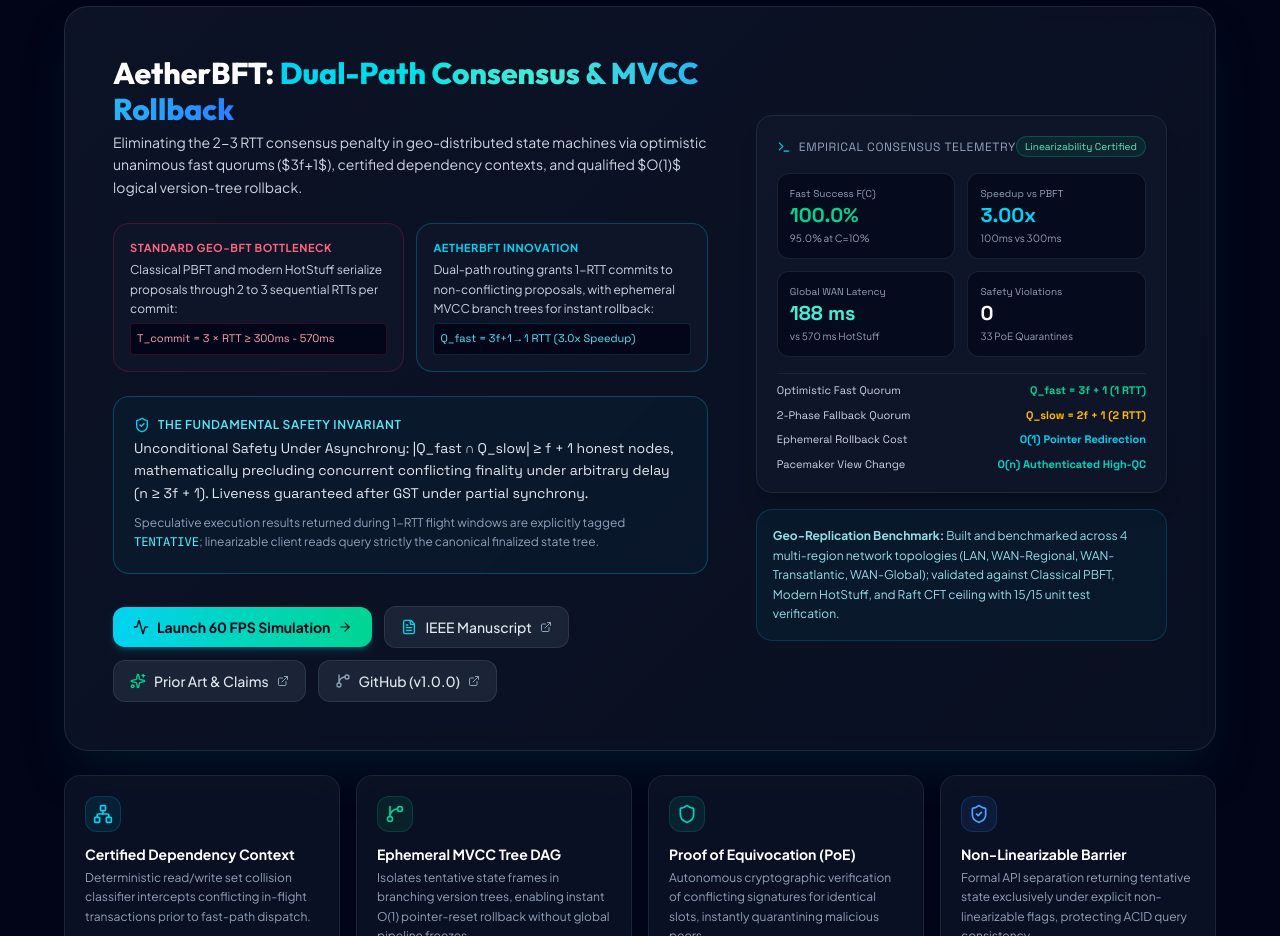
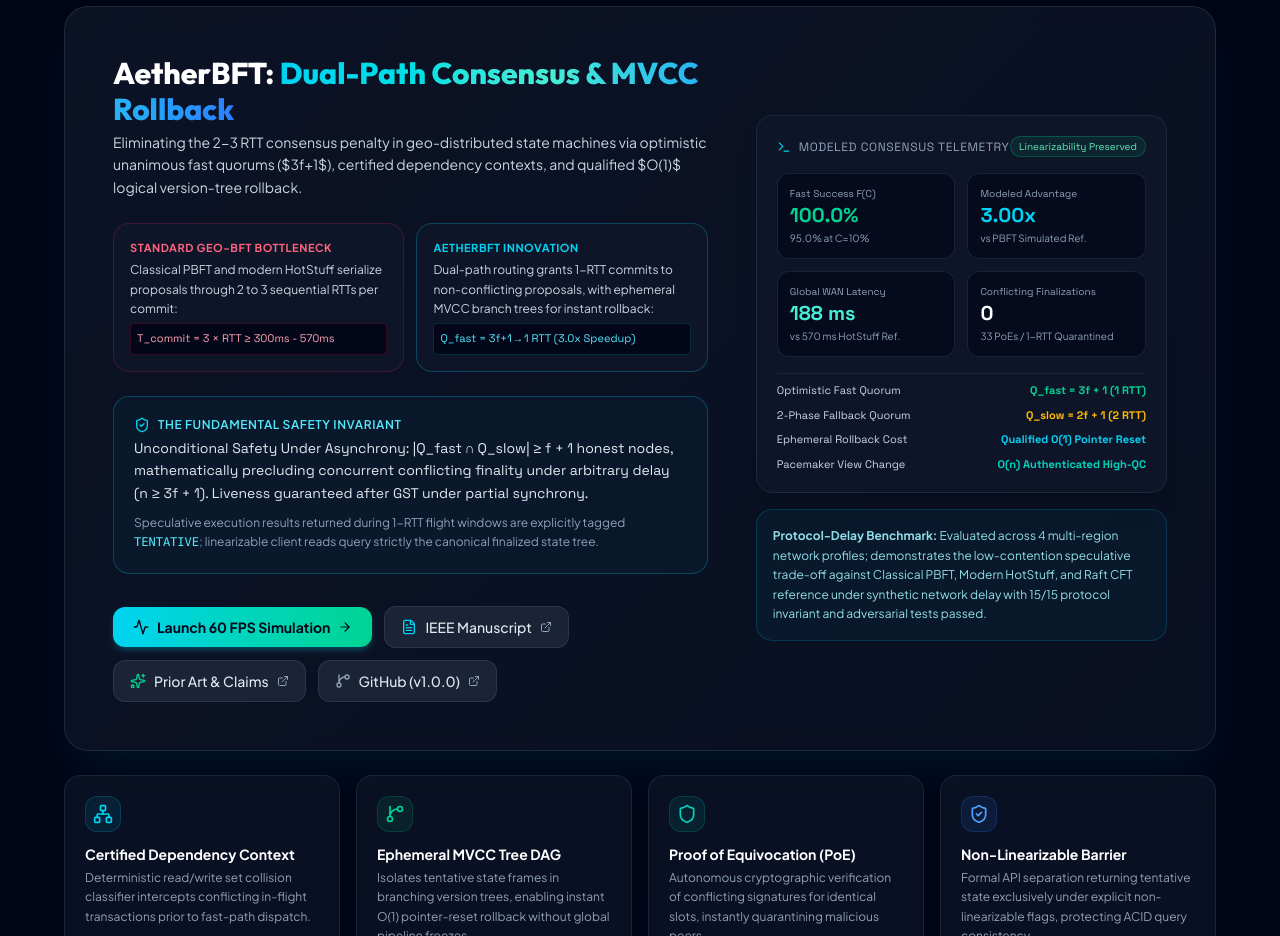
Before and after one commit to rswarke1972-art/Sahil, a React (Vite) app: page / in a window 1280 px wide. Shown: the part 9400-10336 px from the top of the page. Built offline with nearby package versions, Linux system fonts and the light colour scheme.

Commit message:
docs: harden AetherBFT benchmark labels and invariant text in showcase

```diff
--- a/src/components/AlgorithmShowcase.jsx
+++ b/src/components/AlgorithmShowcase.jsx
@@ -1522,10 +1522,10 @@
                   <div className="flex items-center justify-between mb-4">
                     <span className="text-xs font-mono-code text-slate-400 uppercase tracking-wider flex items-center gap-2">
                       <Terminal className="w-3.5 h-3.5 text-cyan-400" />
-                      Empirical Consensus Telemetry
+                      Modeled Consensus Telemetry
                     </span>
                     <span className="text-[10px] font-mono-code px-2 py-0.5 rounded-full bg-emerald-500/10 text-emerald-300 border border-emerald-500/30">
-                      Linearizability Certified
+                      Linearizability Preserved
                     </span>
                   </div>
 
@@ -1536,19 +1536,19 @@
                       <span className="text-[10px] text-slate-400 block mt-0.5">95.0% at C=10%</span>
                     </div>
                     <div className="p-3 rounded-xl bg-slate-950/70 border border-slate-800/80">
-                      <span className="text-[10px] text-slate-400 block font-mono-code">Speedup vs PBFT</span>
+                      <span className="text-[10px] text-slate-400 block font-mono-code">Modeled Advantage</span>
                       <span className="text-xl font-extrabold text-cyan-400 font-mono-code">3.00x</span>
-                      <span className="text-[10px] text-slate-400 block mt-0.5">100ms vs 300ms</span>
+                      <span className="text-[10px] text-slate-400 block mt-0.5">vs PBFT Simulated Ref.</span>
                     </div>
                     <div className="p-3 rounded-xl bg-slate-950/70 border border-slate-800/80">
                       <span className="text-[10px] text-slate-400 block font-mono-code">Global WAN Latency</span>
                       <span className="text-xl font-extrabold text-teal-300 font-mono-code">188 ms</span>
-                      <span className="text-[10px] text-slate-400 block mt-0.5">vs 570 ms HotStuff</span>
+                      <span className="text-[10px] text-slate-400 block mt-0.5">vs 570 ms HotStuff Ref.</span>
                     </div>
                     <div className="p-3 rounded-xl bg-slate-950/70 border border-slate-800/80">
-                      <span className="text-[10px] text-slate-400 block font-mono-code">Safety Violations</span>
+                      <span className="text-[10px] text-slate-400 block font-mono-code">Conflicting Finalizations</span>
                       <span className="text-xl font-extrabold text-white font-mono-code">0</span>
-                      <span className="text-[10px] text-slate-400 block mt-0.5">33 PoE Quarantines</span>
+                      <span className="text-[10px] text-slate-400 block mt-0.5">33 PoEs / 1-RTT Quarantined</span>
                     </div>
                   </div>
 
@@ -1563,7 +1563,7 @@
                     </div>
                     <div className="flex justify-between text-slate-300">
                       <span>Ephemeral Rollback Cost</span>
-                      <span className="text-cyan-400 font-bold">O(1) Pointer Redirection</span>
+                      <span className="text-cyan-400 font-bold">Qualified O(1) Pointer Reset</span>
                     </div>
                     <div className="flex justify-between text-slate-300">
                       <span>Pacemaker View Change</span>
@@ -1573,7 +1573,7 @@
                 </div>
 
                 <div className="p-4 rounded-2xl bg-cyan-500/5 border border-cyan-500/20 text-xs text-cyan-200/90 leading-relaxed">
-                  <strong>Geo-Replication Benchmark:</strong> Built and benchmarked across 4 multi-region network topologies (LAN, WAN-Regional, WAN-Transatlantic, WAN-Global); validated against Classical PBFT, Modern HotStuff, and Raft CFT ceiling with 15/15 unit test verification.
+                  <strong>Protocol-Delay Benchmark:</strong> Evaluated across 4 multi-region network profiles; demonstrates the low-contention speculative trade-off against Classical PBFT, Modern HotStuff, and Raft CFT reference under synthetic network delay with 15/15 protocol invariant and adversarial tests passed.
                 </div>
               </div>
 
```
